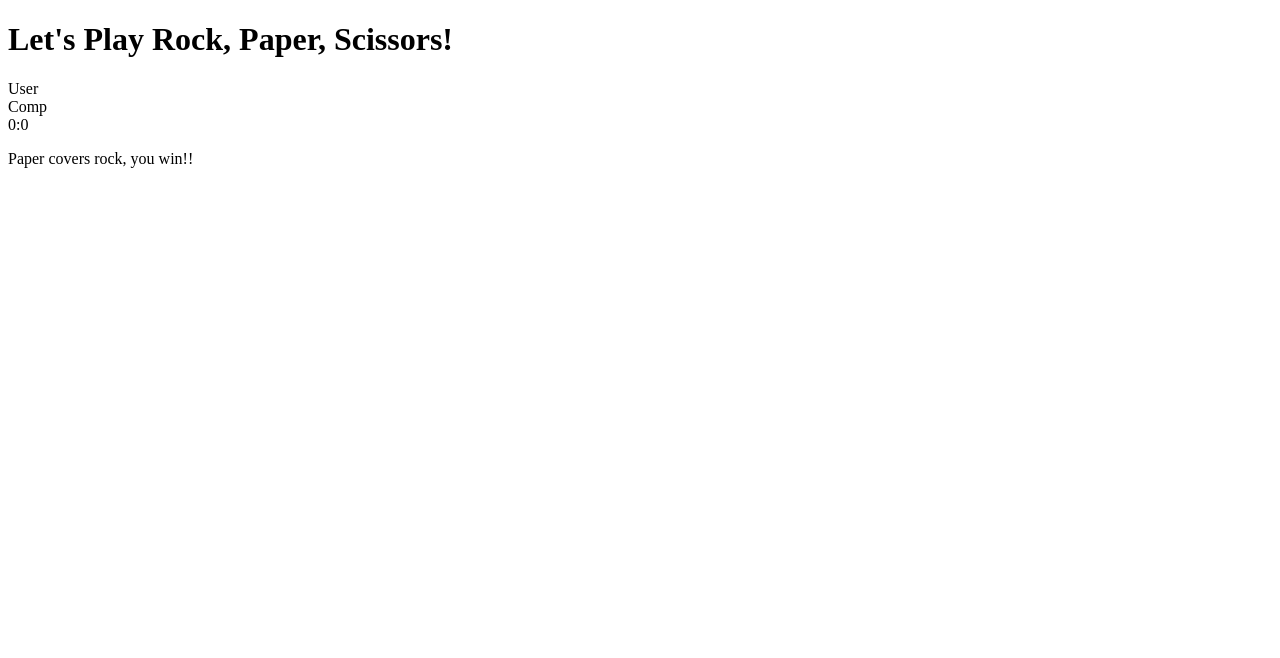
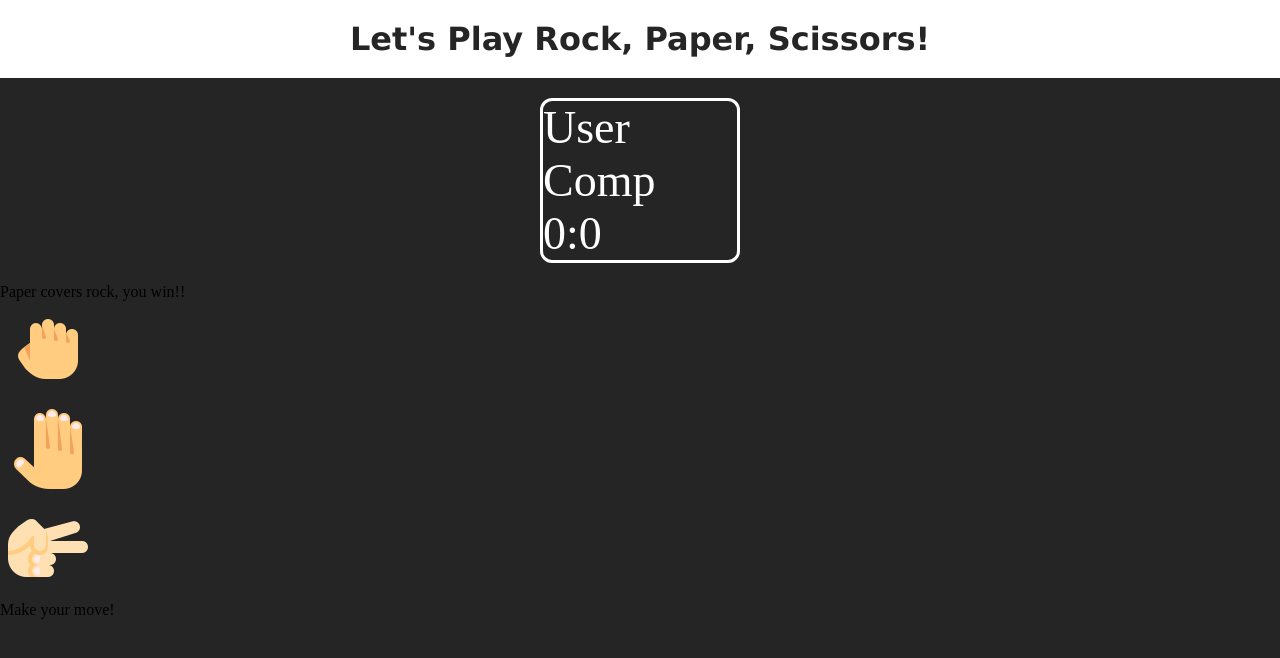
Before and after one commit to mickmccann/rock_paper_scissors, a plain HTML site: page index.html in a window 1280 px wide. Drawn offline with Linux system fonts and the light colour scheme.

Commit message:
Created styles for the header, body and scoreboard.

```diff
--- a/index.html
+++ b/index.html
@@ -5,6 +5,7 @@
     <meta http-equiv="X-UA-Compatible" content="IE=edge">
     <meta name="viewport" content="width=device-width, initial-scale=1.0">
     <title>Rock, Paper, Scissors</title>
+    <link rel="stylesheet" href="styles.css">
 </head>
 <body>
 
@@ -23,9 +24,16 @@
     </div>
 
     <div class="choices">
-        <div class="choice">
-            <img src="" alt="">
+        <div class="choice" id="rock">
+            <img src="images/hand-rock.png" alt="rock">
+        </div>
+        <div class="choice" id="paper">
+            <img src="images/hand-paper.png" alt="paper">
+        </div>
+        <div class="choice" id="scissors">
+            <img src="images/hand-scissors.png" alt="scissors">
         </div>
     </div>
+    <p id="action-message">Make your move!</p>
 </body>
 </html>
--- a/styles.css
+++ b/styles.css
@@ -0,0 +1,33 @@
+/* Universal selector */
+* {
+    margin: 0;
+    padding: 0;
+    box-sizing: border-box;
+}
+
+/* Body styles */
+body {
+    background-color: #252525;
+}
+
+/* Header styles */
+header {
+    background: white;
+    padding: 20px;
+}
+
+header > h1 {
+    color: #252525;
+    text-align: center;
+    font-family: Verdana, Geneva, Tahoma, sans-serif;
+}
+
+/* Score board styles */
+.score_board {
+    margin: 20px auto;
+    border: solid white 3px;
+    border-radius: 12px;
+    width: 200px;
+    color: white;
+    font-size: 46px;
+}
```
Also changed, not shown: images/hand-paper.png (renamed from images/hand.png).
